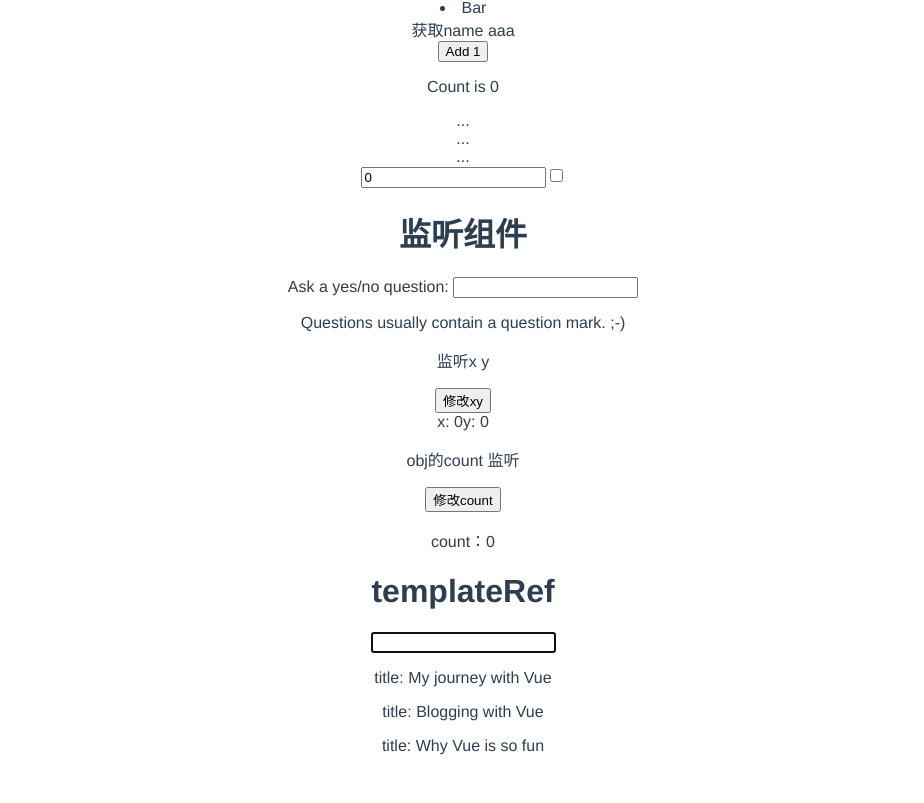
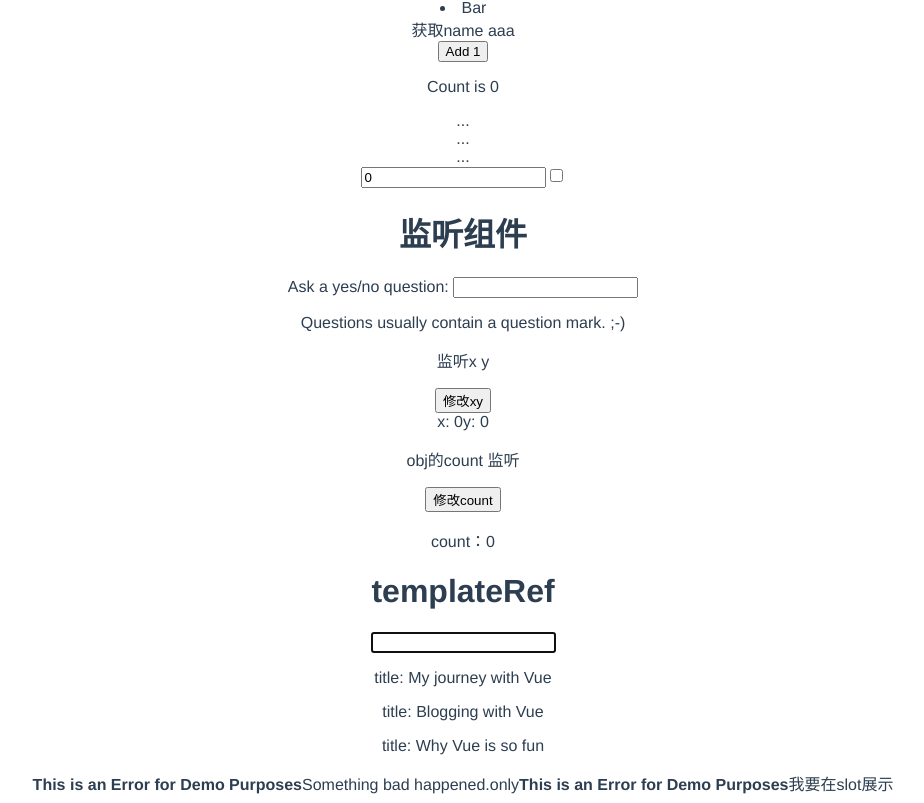
Before and after one commit to Talentjun/Vite-Vue3, a Vue app: page / in a window 1280 px wide. Shown: the part 719-1522 px from the top of the page, without its empty margins (177-1101 px from the left). Before the commit the page ends 1490 px from the top, so only its background shows below. Built offline with nearby package versions, Linux system fonts and the light colour scheme.

Commit message:
feat: slot

```diff
--- a/src/App.vue
+++ b/src/App.vue
@@ -13,6 +13,7 @@ import LifeCycle from './components/LifeCycle.vue'
 import Watch from './components/Watch.vue'
 import TemplateRef from './components/TemplateRef.vue'
 import BlogPost from './components/BlogPost.vue'
+import Slot from './components/Slot.vue'
 
 const posts = ref([
   { id: 1, title: 'My journey with Vue' },
@@ -43,6 +44,18 @@ function changeTitle() {
     :title="post.title"
     @change-title="changeTitle"
   />
+
+  <Slot>
+    <template v-slot:only="{ only: str }"
+      >Something bad happened.{{ str }}</template
+    >
+  </Slot>
+
+  <Slot />
+  <span>我要在slot展示</span>
+  <!-- <Slot>
+    <span>我要在slot展示</span>
+  </Slot> -->
 </template>
 
 <style>
--- /dev/null
+++ b/src/components/Slot.vue
@@ -0,0 +1,11 @@
+<template>
+  <strong>This is an Error for Demo Purposes</strong>
+  <slot name="only" :only="only" />
+  <slot></slot>
+</template>
+
+<script setup>
+import { ref } from 'vue'
+
+const only = ref('only')
+</script>
```
